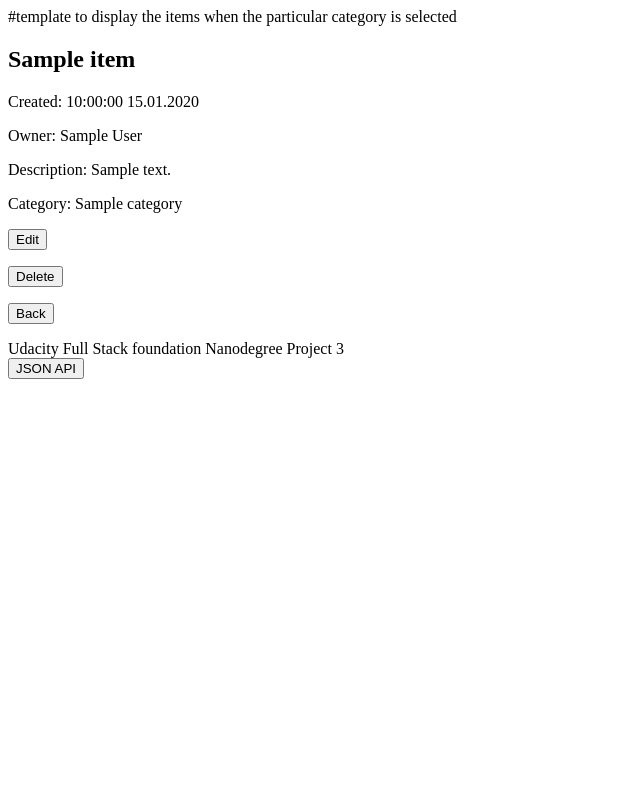
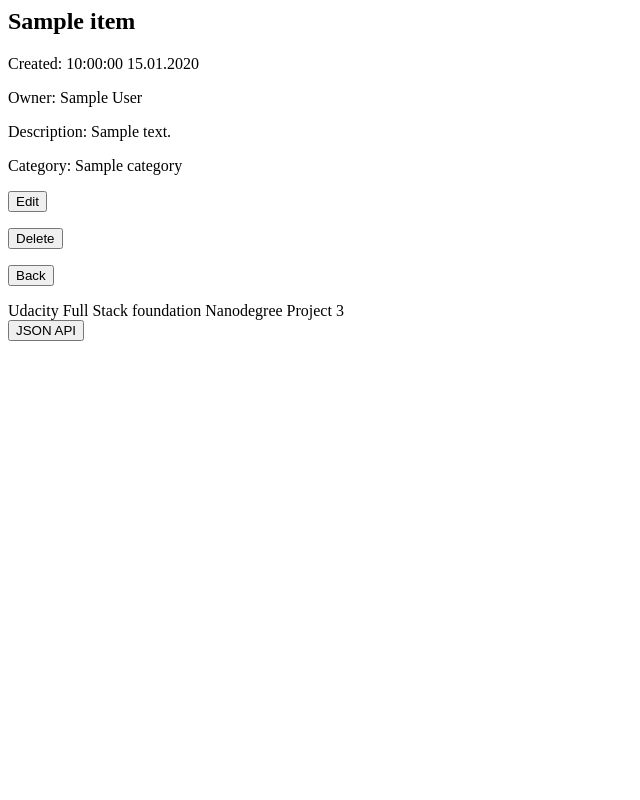
Before and after one commit to mahavasu/Item-Catalog, a Flask app: page /item/1/ in a window 1280 px wide. Shown: the whole page, without its empty margins (0-640 px from the left). Run offline with Flask 2, Linux system fonts and the light colour scheme; tables that the repository leaves empty hold one stand-in row (values such as "Sample post").

Commit message:
Update item.html

```diff
--- a/templates/item.html
+++ b/templates/item.html
@@ -1,4 +1,3 @@
-#template to display the items when the particular category is selected
 <html>
 	<div class="item">
 
```
